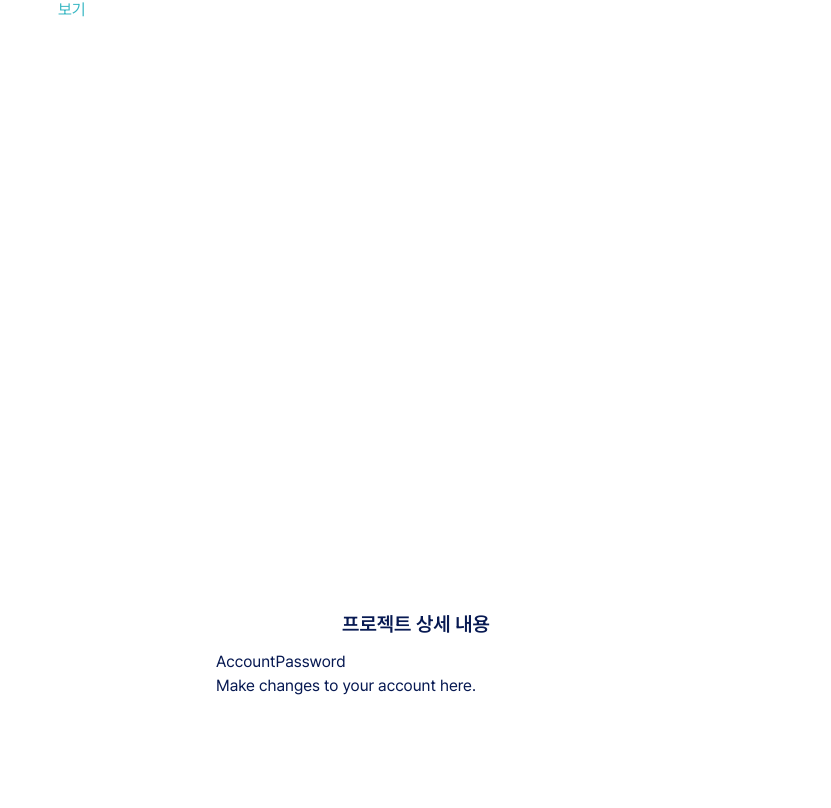
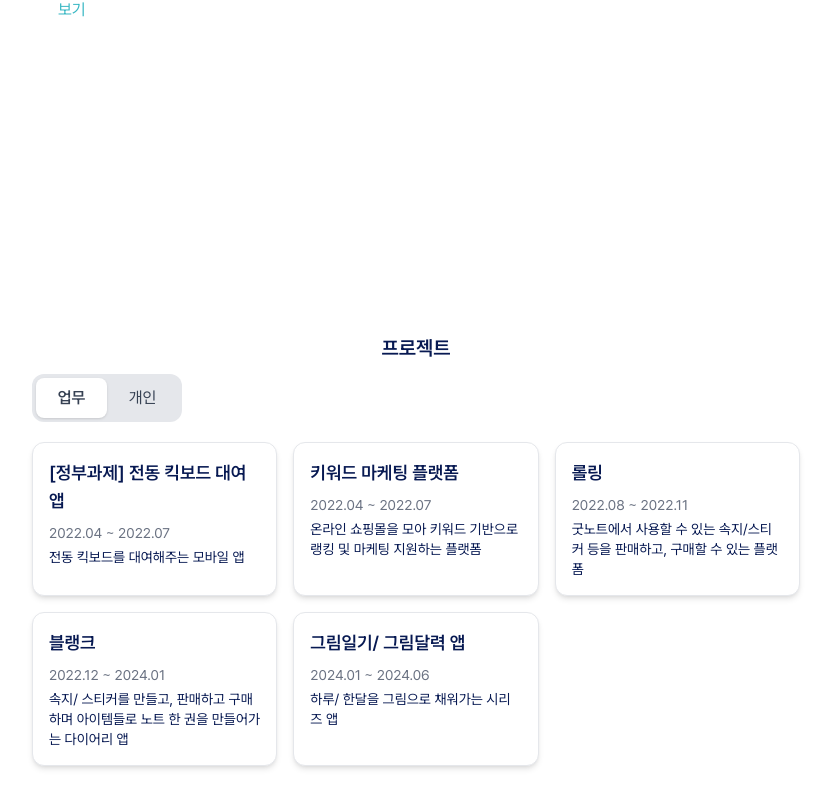
Before and after one commit to Jisun-K/myportfolio, a Next.js app: page / in a window 1280 px wide. Shown: the part 2146-2954 px from the top of the page, without its empty margins (224-1055 px from the left). Built offline with nearby package versions, Linux system fonts and the light colour scheme.

Commit message:
💄 프로젝트 섹션 그리드 UI 구현(ProjectCard 컴포넌트) + ✨project modal 구현

```diff
--- a/app/globals.css
+++ b/app/globals.css
@@ -28,12 +28,12 @@
     --color-accent: var(--color-accent);
 }
 
-@media (prefers-color-scheme: dark) {
+/* @media (prefers-color-scheme: dark) {
     :root {
         --color-background: #1F2A44;
         --color-foreground: #ededed;
     }
-}
+} */
 
 body {
     background: var(--color-background);
--- a/app/page.tsx
+++ b/app/page.tsx
@@ -8,7 +8,7 @@ import SmoothScrolling from "@/components/SmoothScrolling";
 export default function Home() {
     return (
         // <SmoothScrolling>
-            <main className="w-full flex flex-col items-center justify-center scroll-smooth text-white bg-background">
+            <main className="w-full flex flex-col items-center justify-center pb-3 scroll-smooth text-white bg-background">
                 <Hero />
                 <Skills />
                 <Experience />
--- a/components/scene/Projects.tsx
+++ b/components/scene/Projects.tsx
@@ -1,16 +1,35 @@
+import { projectList } from "@/data/project";
 import { Tabs, TabsContent, TabsList, TabsTrigger } from "@radix-ui/react-tabs";
+import ProjectCard from "../ui/ProjectCard";
+import TabsButton from "../ui/TabsButton";
+
+const categories = [
+    { type: 'work', value: 'work', label: '업무' },
+    { type: 'personal', value: 'personal', label: '개인' },
+];
 
 export default function Projects() {
     return (
-        <section className="section-base">
-            <h1 className="section-title">프로젝트 상세 내용</h1>
-            <Tabs defaultValue="account" className="w-[400px]">
-                <TabsList>
-                    <TabsTrigger value="account">Account</TabsTrigger>
-                    <TabsTrigger value="password">Password</TabsTrigger>
+        <section className="section-base justify-start pt-[5rem]">
+            <h1 className="section-title">프로젝트</h1>
+            <Tabs defaultValue="work">
+                <TabsList className="flex w-[150px] bg-gray-200 rounded-xl p-1">
+                    {categories.map(categroy =>
+                        <TabsButton value={categroy.value} label={categroy.label} key={categroy.value} />
+                    )}
                 </TabsList>
-                <TabsContent value="account">Make changes to your account here.</TabsContent>
-                <TabsContent value="password">Change your password here.</TabsContent>
+                {categories.map(({ type }, idx) => {
+                    const filtered = projectList.filter(f => f.type === type);
+                    return (
+                        <TabsContent value={type} key={idx} className="mt-5">
+                            <div className="grid gap-4 grid-cols-2 md:grid-cols-3">
+                                {filtered.map(item =>
+                                    <ProjectCard item={item} key={item.id} />
+                                )}
+                            </div>
+                        </TabsContent>
+                    )
+                })}
             </Tabs>
         </section>
     )
--- /dev/null
+++ b/components/ui/ProjectCard.tsx
@@ -0,0 +1,27 @@
+"use client";
+
+import { TProject } from "@/types/project";
+import ProjectModal from "./ProjectModal";
+import { useState } from "react";
+
+type Props = { item: TProject }
+
+export default function ProjectCard({ item }: Props) {
+    const [isOpenModal, setIsOpenModal] = useState(false);
+
+    return (
+        <>
+            <div className="bg-white rounded-xl shadow-md p-4 flex flex-col cursor-pointer border border-gray-200
+                    min-h-[150px] max-h-[250px]
+                    min-w-[120px] max-w-full
+                    hover:shadow-lg hover:bg-accent/90
+                    transition-shadow duration-200"
+                onClick={() => setIsOpenModal(true)}>
+                <h3 className="text-lg font-semibold mb-2">{item.title}</h3>
+                <p className="text-sm text-gray-500 mb-1">{item.period}</p>
+                <p className="text-sm line-clamp-3">{item.description}</p>
+            </div >
+        <ProjectModal project={item} open={isOpenModal} onClose={() => setIsOpenModal(false)} />
+        </>
+    );
+}
--- /dev/null
+++ b/components/ui/ProjectModal.tsx
@@ -0,0 +1,62 @@
+import { TProject } from "@/types/project";
+
+export default function ProjectModal({
+    project,
+    open,
+    onClose,
+}: {
+    project: TProject;
+    open: boolean;
+    onClose: () => void;
+}) {
+    if (!open) return null;
+
+    return (
+        <div
+            className="fixed inset-0 bg-black/50 flex justify-center items-center z-50"
+            onClick={onClose}>
+            <div
+                className="bg-white rounded-xl p-6 w-[90%] max-w-lg shadow-lg relative"
+                onClick={(e) => e.stopPropagation()}>
+                <button
+                    onClick={onClose}
+                    className="absolute top-3 right-3 text-gray-500 hover:text-gray-700 cursor-pointer">
+                    ✕
+                </button>
+
+                <h2 className="text-xl font-bold mb-3">{project.title}</h2>
+                {project.period && <p className="text-sm text-gray-500 mb-3">{project.period}</p>}
+                {project.roles && project.roles.map(role => <p key={role}>{role}</p>)}
+                {project.contents && project.contents.map(con => <p key={con}>{con}</p>)}
+                {/* {project.links. ? (
+                    <p className="text-sm mb-3">
+                        이 프로젝트의 상세 내용은 노션에서 확인 가능합니다.
+                    </p>
+                ) : (
+                    project.description && <p className="text-sm mb-3">{project.description}</p>
+                )} */}
+{/*
+                <div className="flex gap-3 mt-3">
+                    {project.notion && (
+                        <a
+                            href={project.notion}
+                            target="_blank"
+                            className="px-3 py-1 bg-blue-500 text-white rounded hover:bg-blue-600 transition"
+                        >
+                            노션 열기
+                        </a>
+                    )}
+                    {project.github && (
+                        <a
+                            href={project.github}
+                            target="_blank"
+                            className="px-3 py-1 bg-gray-800 text-white rounded hover:bg-gray-900 transition"
+                        >
+                            깃허브 열기
+                        </a>
+                    )}
+                </div> */}
+            </div>
+        </div>
+    );
+}
--- /dev/null
+++ b/components/ui/TabsButton.tsx
@@ -0,0 +1,13 @@
+import { TabsTrigger } from "@radix-ui/react-tabs"
+
+type Props = { value: string; label: string; }
+
+export default function TabsButton({ value, label }: Props) {
+    return (
+        <TabsTrigger
+            value={value}
+            className=" flex-1 text-center py-2 rounded-lg cursor-pointer text-gray-700 data-[state=active]:bg-white data-[state=active]:shadow data-[state=active]:font-semibold transition-colors duration-200">
+            {label}
+        </TabsTrigger>
+    )
+}
--- a/data/experience.ts
+++ b/data/experience.ts
@@ -4,7 +4,7 @@ export const experienceList: TExperience[] = [
     {
         date: '2020.09 ~ 2021.02',
         name: '[2020과정평가형]정보처리산업기사(파이썬, C언어, 자바, Java, 앱프로그래밍)',
-        description: ['국비지원 과정 이수 (알고리즘, 데이터베이스, 운영체제 등 CS 기초 포함)'],
+        description: ['국비지원 과정 이수 (데이터베이스, 운영체제 등 CS 기초 포함)'],
         contents: [
             'Java, JSP, MVC 모델을 이용한 그룹웨어 개발 팀프로젝트 기획',
             'HTML, CSS 기반 UI 화면 설계 및 구현',
--- a/data/project.ts
+++ b/data/project.ts
@@ -1,58 +1,73 @@
+import { TProject } from "@/types/project";
+
 export const projectList: TProject[] = [
     {
+        id: 1,
         type: 'work',
         title: '[정부과제] 전동 킥보드 대여 앱',
         description: '전동 킥보드를 대여해주는 모바일 앱',
-        role: '프론트엔드 개발자',
+        roles: ['프론트엔드 개발자'],
         techstack: ['React Native', 'TypeScript', 'Styled-component'],
         outcome: '',
-        contribution: 0.2,
+        contribution: '10%',
         contents: ['React Native를 기반 앱 내 Map 연동/ UI 레이아웃 구성', 'NavBar 기능 구현'],
-        period: '',
-        image: '',
-        link: '',
+        period: '2022.04 ~ 2022.07',
+        thumbnail: ''
     },
     {
+        id: 2,
         type: 'work',
         title: '키워드 마케팅 플랫폼',
         description: '온라인 쇼핑몰을 모아 키워드 기반으로 랭킹 및 마케팅 지원하는 플랫폼',
-        role: '프론트엔드 개발자',
+        roles: ['프론트엔드 개발자'],
         techstack: ['Angular', 'Typescript', 'Node', 'Postman', 'Html/CSS'],
         outcome: '서비스 오픈은 하지 않았으나, 프론트엔드 구현 완료 및 내부 테스트 진행',
-        contribution: 0.7,
+        contribution: '60%',
         contents: [
             '디자인 시안을 HTML/CSS 기반으로 구현하고 레이아웃 퍼블리싱',
             'UI 요소를 재사용 가능한 컴포넌트 단위로 분리하여 유지보수성과 확장성 강화',
             'JSON 기반 가데이터를 설계 및 클라이언트 제공'
         ],
-        period: '',
-        image: '',
-        link: ''
+        period: '2022.04 ~ 2022.07',
+        thumbnail: '',
+        links: [{
+            type: 'notion',
+            url: 'https://continuous-macrame-1a0.notion.site/150536612dce81b0a8a3cd5a451850a8',
+            img: ''
+        }]
     },
     {
+        id: 3,
         type: 'work',
         title: '롤링',
         description: '굿노트에서 사용할 수 있는 속지/스티커 등을 판매하고, 구매할 수 있는 플랫폼',
-        role: '프론트엔드 개발자',
+        roles: ['프론트엔드 개발자'],
         techstack: ['Angular', 'Typescript', 'Node', 'Html/CSS'],
         outcome: '서비스 오픈하였으나 현재는 운영하지 않고 있습니다',
-        contribution: 0.8,
+        contribution: '60%',
         contents: [
             '디자인 시안을 전체 반응형 UI 구현',
             'UI 요소를 재사용 가능한 컴포넌트 단위로 분리',
             'param을 전달하여 해당 키워드에 맞는 데이터를 호출하는 검색 기능 구현',
             'JSON 기반 가데이터를 설계',
         ],
-        image: '',
-        link: ''
+        thumbnail: '',
+        period: '2022.08 ~ 2022.11',
+        links: [{
+            type: 'notion',
+            url: 'https://continuous-macrame-1a0.notion.site/1ac536612dce8065b8a9fb45f9a8d751',
+            img: ''
+        }]
     },
     {
+        id: 4,
         type: 'work',
         title: '블랭크',
-        description: '굿노트에서 사용할 수 있는 속지/스티커 등을 판매하고, 구매할 수 있는 플랫폼',
-        role: '프론트엔드 개발자',
+        description: '속지/ 스티커를 만들고, 판매하고 구매하며 아이템들로 노트 한 권을 만들어가는 다이어리 앱',
+        roles: ['프론트엔드 개발자'],
         techstack: ['Angular', 'Typescript', 'Fabric.js', 'Html/CSS', 'Firebase', 'GCP'],
         outcome: '웹/앱 서비스 오픈하여 마케팅 진행',
+        contribution: '50%',
         contents: [
             '디자인 시안을 기반으로 전체 UI 구현',
             '기존 UI 라이브러리를 사용하지 않고, 프로젝트에 최적화된 자체 커스텀 UI 컴포넌트를 제작',
@@ -60,24 +75,77 @@ export const projectList: TProject[] = [
             'GCP를 이용하여 FireStore를 특정 기간마다 백업하는 함수 설정',
             'FireStore API 연동'
         ],
-        contribution: 0.5,
-        image: '',
-        link: ''
+        period: '2022.12 ~ 2024.01',
+        thumbnail: '',
+        links: [{
+            type: 'notion',
+            url: 'https://continuous-macrame-1a0.notion.site/1ac536612dce8065b8a9fb45f9a8d751',
+            img: ''
+        }]
     },
     {
+        id: 5,
         type: 'work',
         title: '그림일기/ 그림달력 앱',
-        description: '굿노트에서 사용할 수 있는 속지/스티커 등을 판매하고, 구매할 수 있는 플랫폼',
-        role: '앱 기획, 디자인(소개 이미지, 로고, 버튼 등), 프론트엔드 개발자',
+        description: '하루/ 한달을 그림으로 채워가는 시리즈 앱',
+        roles: ['앱 기획', '디자인(소개 이미지, 로고, 버튼 등)', '프론트엔드 개발자'],
         techstack: ['Angular', 'Typescript', 'Fabric.js', 'Html/CSS', 'Firebase', 'GCP'],
         outcome: '서비스 오픈하여, 사용자에게 피드백 받으며 문제점을 개선',
+        contribution: '50%',
         contents: [
             'Blank 의 문제점을 파악하며, 좀 더 사용하기 간편한 시리즈 앱 서비스 기획',
             '서비스에 필요한 간단한 이미지 핸드 드로잉 및 앱 소개 이미지 Figma 작업',
             '기존 Blank의 코드를 이용하여 한 작업'
         ],
-        contribution: 0.5,
-        image: '',
-        link: ''
-    }
+        period: '2024.01 ~ 2024.06',
+        thumbnail: '',
+        links: [{
+            type: 'notion',
+            url: 'https://continuous-macrame-1a0.notion.site/150536612dce819c9312c7fd1c4a6d2c',
+            img: ''
+        }]
+    },
+    {
+        id: 6,
+        type: 'personal',
+        title: 'springboot 게시판',
+        description: 'Spring Boot 기반의 게시판 ',
+        roles: [''],
+        techstack: ['Java', 'Spring Boot', 'JSP/Thymeleef', 'aws'],
+        outcome: '웹 애플리케이션의 기본 구조와 백엔드-프론트 흐름에 대한 이해를 확립',
+        contribution: '100%',
+        contents: [
+            '게시글 CRUD 기능 구현 ',
+            '댓글 / 대댓글 등록/삭제 (게시글 작성자만 삭제 가능 - 비밀번호 확인 필요)',
+            '게시글 목록 페이지네이션 (5개씩 보기)',
+            'TailwindCSS 기반의 Thymeleaf + JavaScript UI 구성'
+        ],
+        period: '2025.04 ~ 2025.05',
+        thumbnail: '',
+        links: [{
+            type: 'github',
+            url: 'https://github.com/Jisun-K/springboard',
+            img: ''
+        }]
+    },
+    {
+        id: 7,
+        type: 'personal',
+        title: '나의 포트폴리오 사이트',
+        description: 'Next.js 를 이용하여 나의 포트폴리오 사이트 제작',
+        roles: [''],
+        techstack: ['Next.js', 'TypeScript', 'Tailwind.css'],
+        outcome: '',
+        contribution: '100%',
+        contents: [
+            ''
+        ],
+        period: '2025.08 ~ 2025.09',
+        thumbnail: '',
+        links: [{
+            type: 'github',
+            url: 'https://github.com/Jisun-K/myportfolio',
+            img: ''
+        }]
+    },
 ]
```
Also changed, not shown: types/project.ts (+18 -5 lines).
